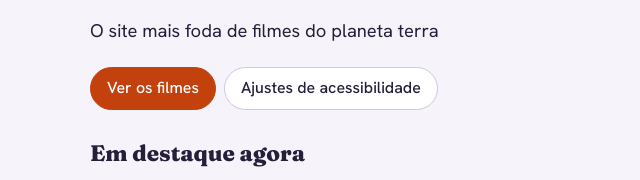
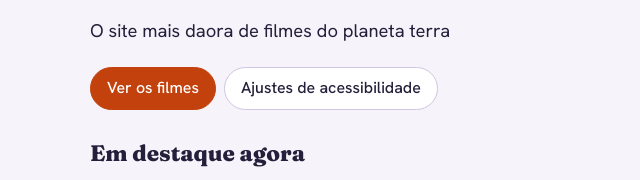
Before and after one commit to bornfromsorrowandfog-dot/Badass-movies, a plain HTML site: page index.html in a window 1280 px wide. Shown: the part 343-523 px from the top of the page, 68-708 px from the left. Drawn offline with Linux system fonts and the light colour scheme; a web font is replaced by a local one.

Commit message:
Update lead paragraph text in index.html

```diff
--- a/index.html
+++ b/index.html
@@ -86,7 +86,7 @@ input[type=search]{font:inherit;width:100%;max-width:420px;border:1px solid var(
 <section id="inicio" aria-labelledby="h-inicio">
   <div class="hero"><div class="strip" aria-hidden="true"></div><h1 id="h-inicio" tabindex="-1">Badass<br>Movies</h1><div class="strip" aria-hidden="true"></div></div>
 
-  <p class="lead">O site mais foda de filmes do planeta terra</p>
+  <p class="lead">O site mais daora de filmes do planeta terra</p>
 
   <div class="row"><a class="btn main" href="#filmes">Ver os filmes</a><a class="btn" href="#acessibilidade">Ajustes de acessibilidade</a></div>
   <h3 class="gh">Em destaque agora</h3>
```
